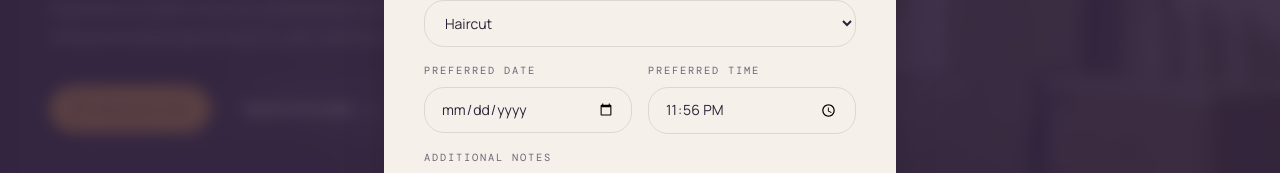
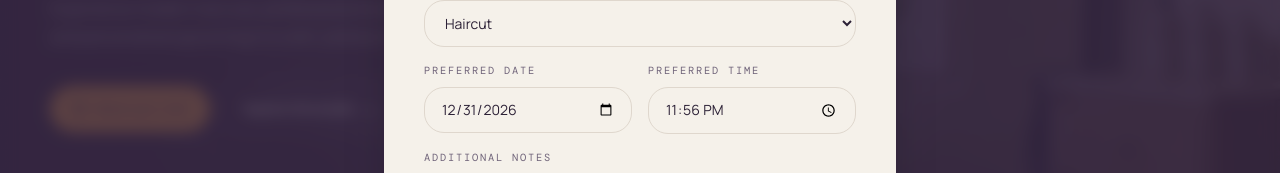
Before and after one commit to bharat2608patil-dotcom/sb-unisex-saloon, a React (Vite) app: page / in a window 1280 px wide. Both pictures are taken after a click on the button "Book your visit". Shown: the part 434-607 px from the top of the page. Built offline with nearby package versions, Linux system fonts and the light colour scheme; a web font is replaced by a local one.

Commit message:
added details

```diff
--- a/src/components/sections/BookingDialog.jsx
+++ b/src/components/sections/BookingDialog.jsx
@@ -10,7 +10,7 @@ function BookingDialog({ onClose }) {
     phone: "9172192522",
     email: "bharat2611patil@gmail.com",
     service: "Haircut",
-    date: "03-10-2026",
+    date: "2026-12-31",
     time: "23:56",
     notes: "",
   });
```
